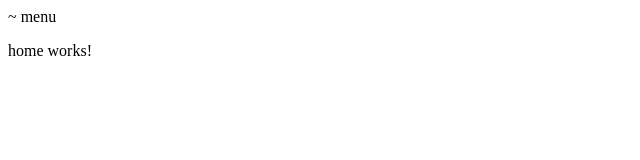
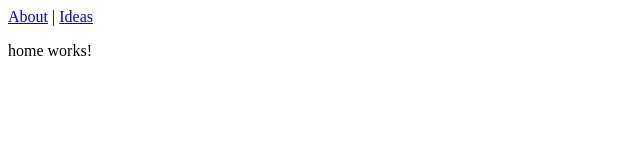
Before and after one commit to mitenka/uzlabo-web-v2, an Angular app: page / in a window 1280 px wide. Shown: the top 160 px of the page, without its empty margins (0-640 px from the left). Built offline with nearby package versions, Linux system fonts and the light colour scheme.

Commit message:
Add menu items

```diff
--- a/src/app/app.component.html
+++ b/src/app/app.component.html
@@ -1,2 +1,5 @@
-~ menu
+<div>
+  <a routerLink="/about" routerLinkActive="active">About</a> |
+  <a routerLink="/ideas" routerLinkActive="active">Ideas</a>
+</div>
 <router-outlet></router-outlet>
```
